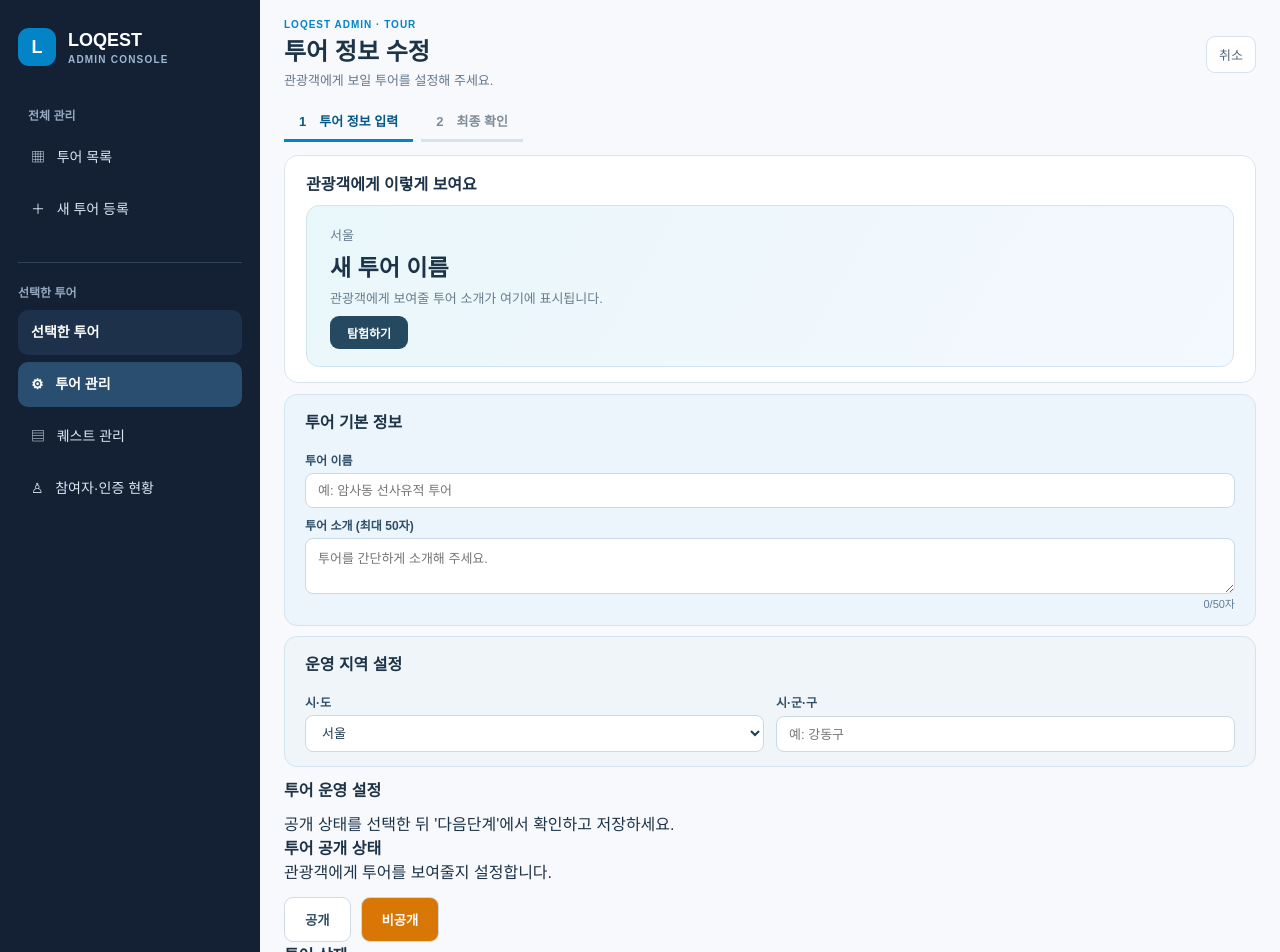
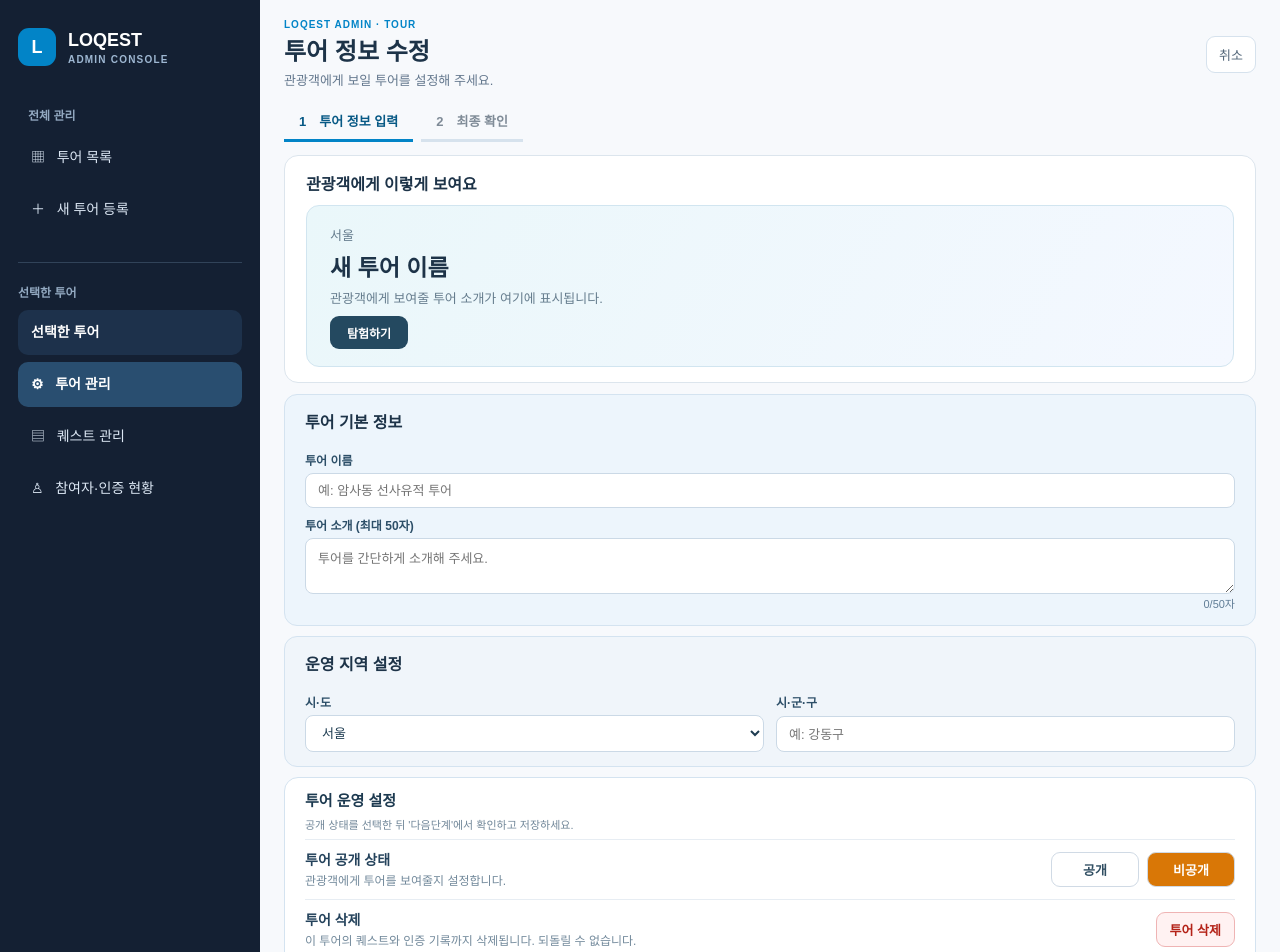
Before and after one commit to poketmon2004-droid/loqest-prototype, a Next.js app: page /admin/tours/1/edit in a window 1280 px wide. Shown: the top 952 px of the page. Built offline with nearby package versions, Linux system fonts and the light colour scheme; no server answers.

Commit message:
style(admin): align tour publication and deletion controls below form

```diff
--- a/components/TourEditor.module.css
+++ b/components/TourEditor.module.css
@@ -22,3 +22,64 @@
 .actions{padding-top:0}.actions a,.actions button{padding:10px 19px;font-size:13px}.confirmCard dl div{padding:10px 0}
 }
 @media(min-width:901px) and (max-height:780px){.page{padding-top:12px}.heading{margin-bottom:8px}.form{gap:8px}.previewCard{padding:11px 18px}.previewCard h3{font-size:20px}.blueCard,.grayCard{padding:10px 16px}.fields textarea{height:45px;min-height:45px}.fields input,.fields select{padding:7px 10px}}
+
+/* Existing tour only: operating controls immediately under input fields */
+.managementCard {
+  box-sizing: border-box;
+  border: 1px solid #d4e3f0;
+  border-radius: 14px;
+  padding: 20px 22px;
+  background: #fff;
+}
+.managementCard h2 { margin: 0 0 6px; font-size: 17px; color: #1d3a50; }
+.managementHelp { margin: 0 0 10px; font-size: 12px; color: #708698; }
+.managementSetting {
+  display: flex;
+  justify-content: space-between;
+  align-items: center;
+  gap: 16px;
+  padding: 14px 0;
+  border-top: 1px solid #e7edf3;
+}
+.managementSetting > div:first-child { min-width: 0; }
+.managementSetting strong { display: block; color: #25435c; font-size: 14px; }
+.managementSetting p { margin: 5px 0 0; color: #72899b; font-size: 12px; line-height: 1.5; }
+.managementSetting .statusActions { display: flex; flex-shrink: 0; margin: 0; gap: 8px; }
+.managementSetting .statusActions button {
+  min-width: 88px;
+  min-height: 40px;
+  padding: 9px 15px;
+  border-radius: 9px;
+  font-weight: 800;
+  font-size: 13px;
+}
+.managementSetting .danger {
+  flex-shrink: 0;
+  min-height: 40px;
+  margin: 0;
+  padding: 9px 18px;
+  border: 1px solid #efb4b4;
+  border-radius: 9px;
+  background: #fff2f2;
+  color: #b42318;
+  font-size: 13px;
+  font-weight: 800;
+  cursor: pointer;
+}
+.managementSetting .danger:hover:not(:disabled) { background: #ffe5e5; border-color: #d98f8f; }
+.managementSetting .danger:disabled { opacity: .5; cursor: not-allowed; }
+@media (min-width:901px) {
+  .managementCard { padding: 11px 20px; }
+  .managementCard h2 { font-size: 15px; }
+  .managementHelp { font-size: 11px; margin-bottom: 7px; }
+  .managementSetting { padding: 9px 0; }
+  .managementSetting p { margin-top: 3px; }
+  .managementSetting .statusActions button,
+  .managementSetting .danger { min-height: 35px; padding: 7px 13px; }
+}
+@media(max-width:620px) {
+  .managementCard { padding: 16px; }
+  .managementSetting { align-items: flex-start; flex-direction: column; }
+  .managementSetting .statusActions { width: 100%; }
+  .managementSetting .statusActions button { flex: 1; }
+}
```
